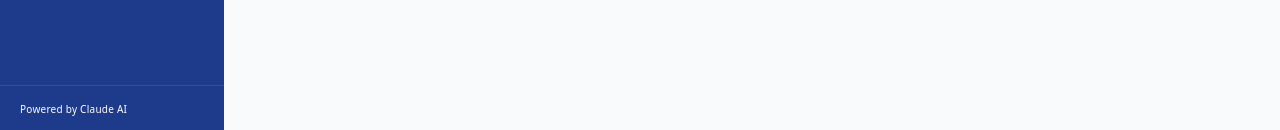
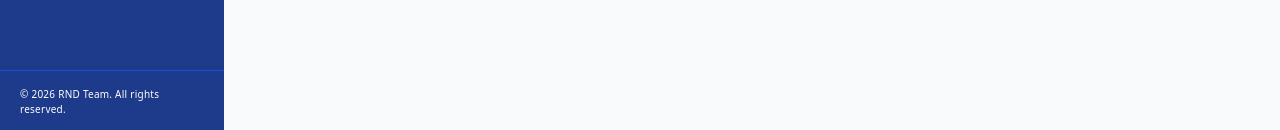
Before and after one commit to mohd-salem/marketcats, a React (Vite) app in the folder frontend/: page / in a window 1280 px wide. Shown: the part 667-797 px from the top of the page. Built offline with nearby package versions, Linux system fonts and the light colour scheme; no server answers.

Commit message:
Footer: RND Team copyright

```diff
--- a/frontend/src/components/Layout.tsx
+++ b/frontend/src/components/Layout.tsx
@@ -39,7 +39,7 @@ function SidebarContent({ onNav }: { onNav?: () => void }) {
         </NavLink>
       </nav>
       <div className="px-5 py-4 text-[10px] text-brand-400 border-t border-brand-700 tracking-wide">
-        Powered by Claude AI
+        &copy; {new Date().getFullYear()} RND Team. All rights reserved.
       </div>
     </>
   )
```
